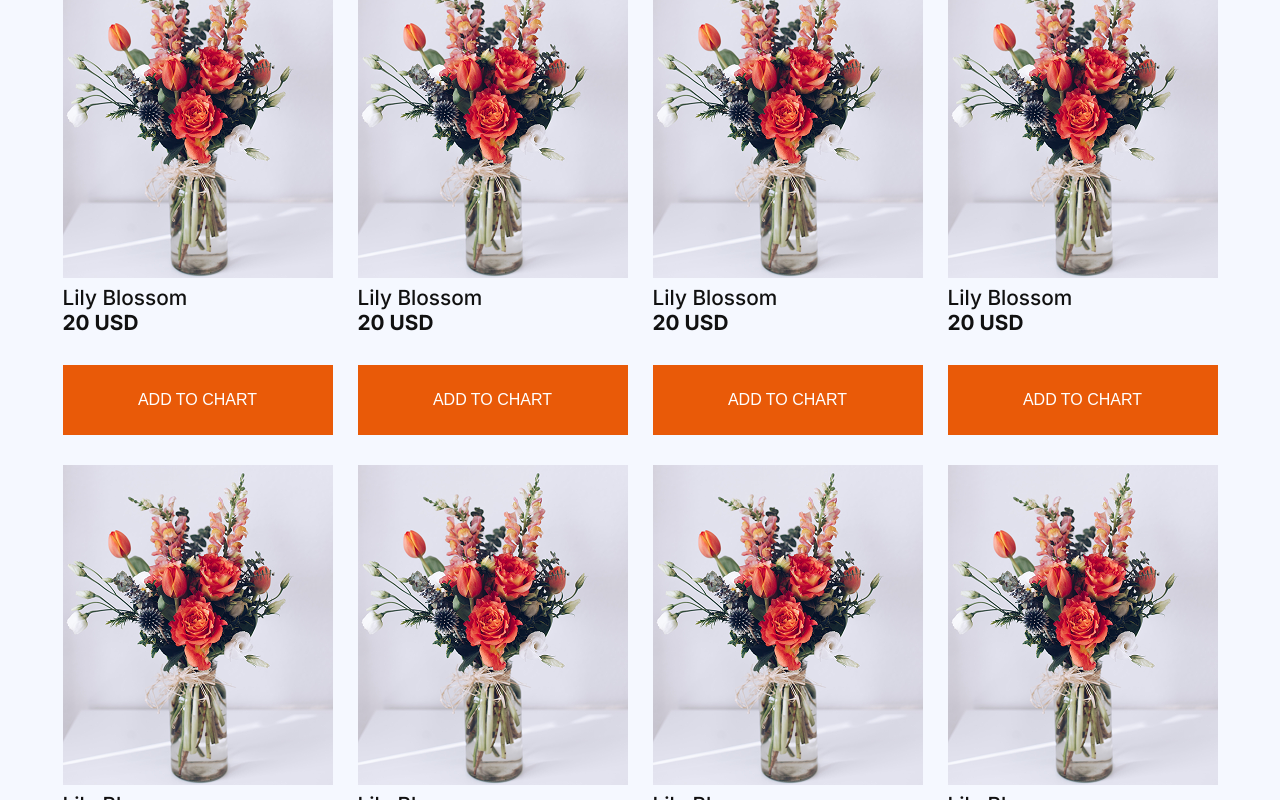
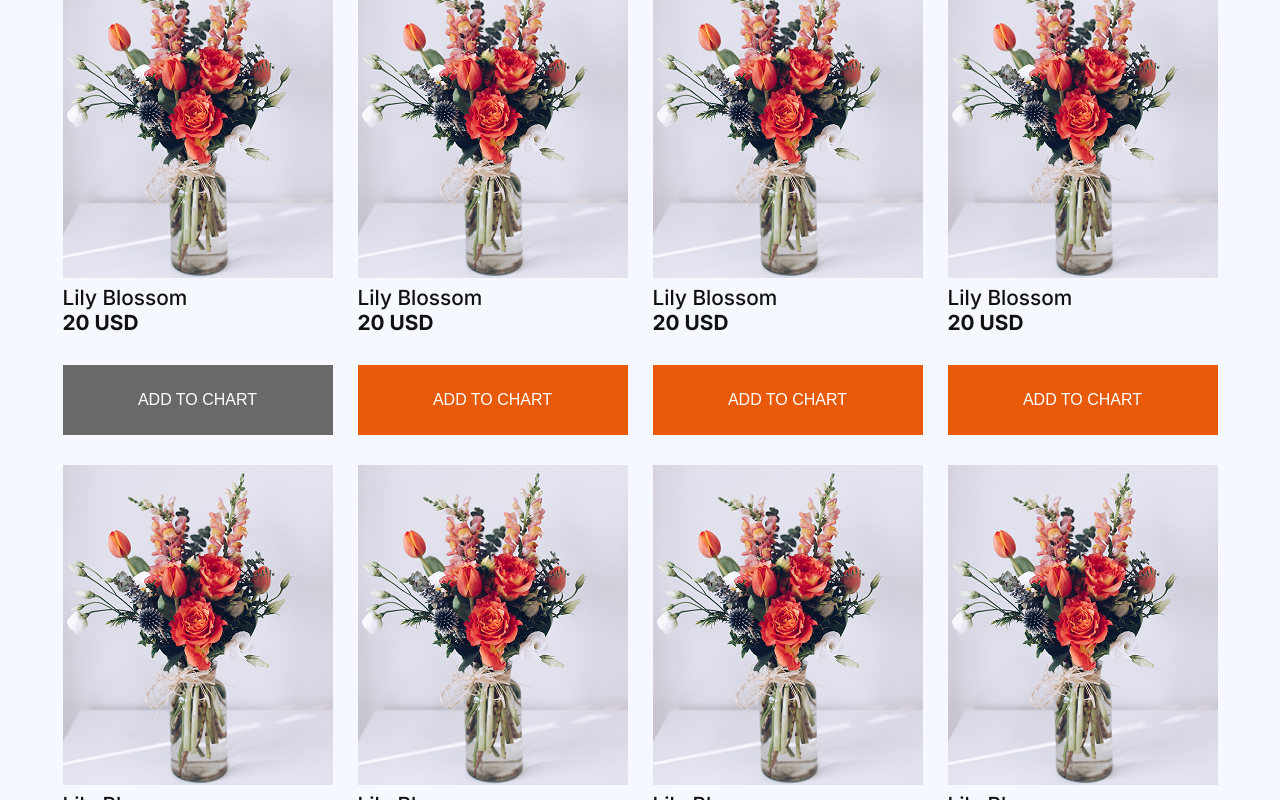
Before and after one commit to asefdx/Vintage, a plain HTML site: page index.html in a window 1280 px wide. In both pictures the pointer is over the button 197 px from the left and 1204 px from the top of the page. Shown: the part 804-1604 px from the top of the page. Drawn offline with Linux system fonts and the light colour scheme.

Commit message:
added hover effect on button

```diff
--- a/styles/vintage.css
+++ b/styles/vintage.css
@@ -31,6 +31,9 @@ color: rgb(255, 255, 255);
 background-color: rgb(233, 90, 8);
 border: 0;
 margin: 30px 0px;
+}
+.btn-primary:hover{
+  background-color: dimgrey;
 }
 
 
```
